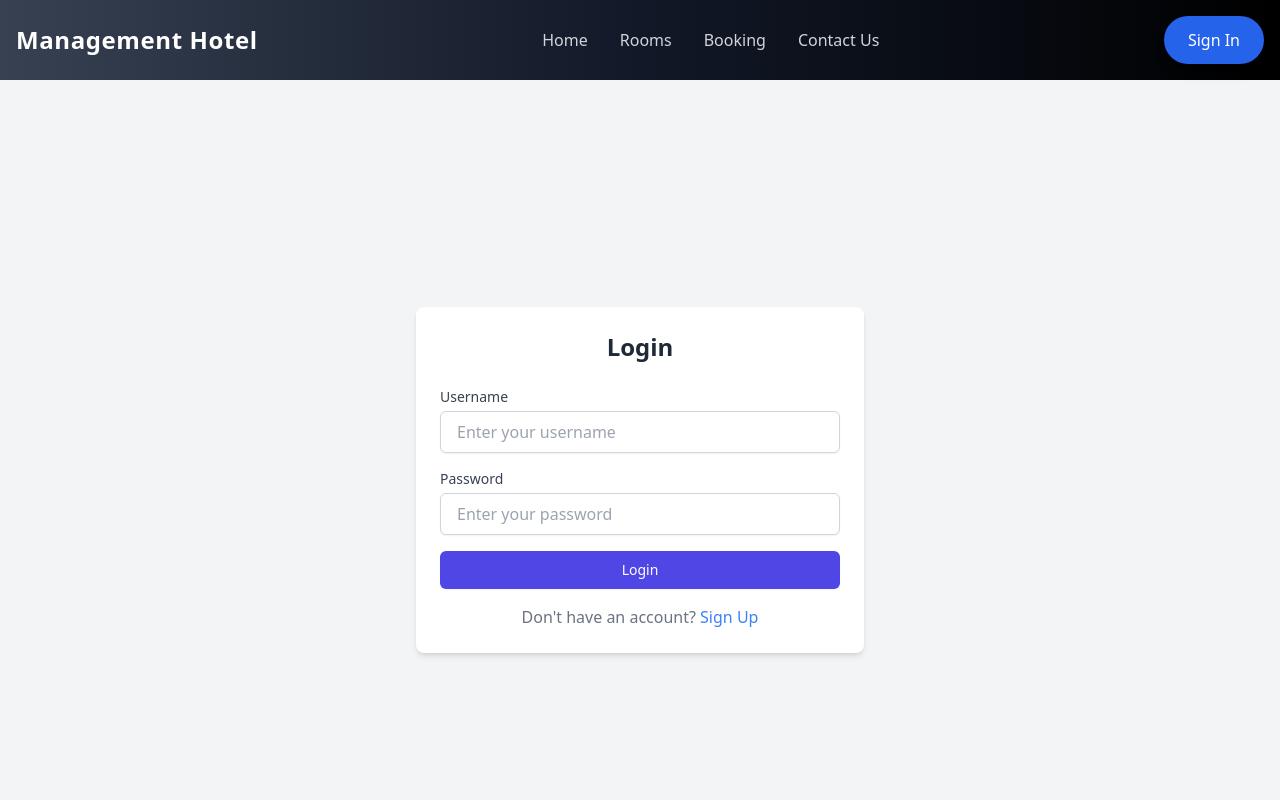
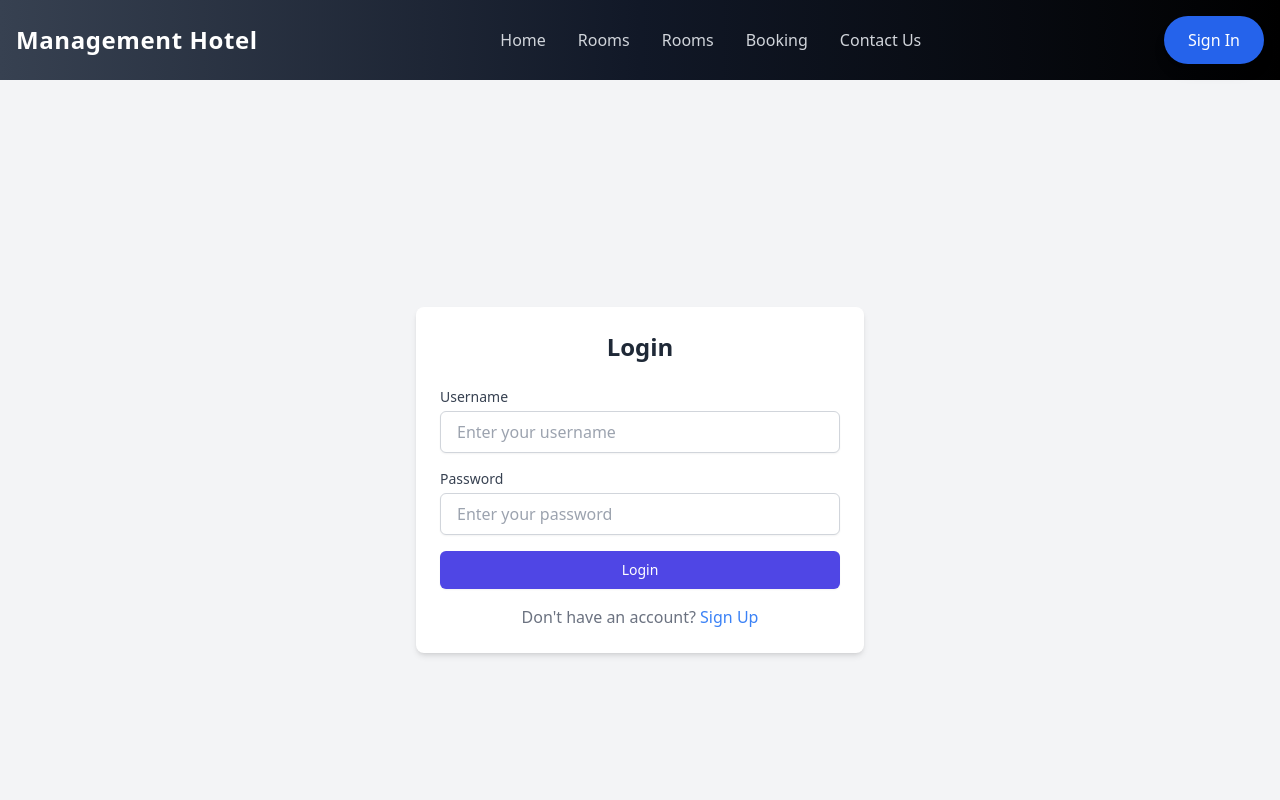
Before and after one commit to hiepquan11/HotelManagement, a React (Create React App) app in the folder Client/: page /signin in a window 1280 px wide. Shown: the top 800 px of the page. Built offline with nearby package versions, Linux system fonts and the light colour scheme.

Commit message:
update code

```diff
--- a/Client/src/page/AuthContext.js
+++ b/Client/src/page/AuthContext.js
@@ -37,6 +37,9 @@ export const AuthProvider = ({ children }) => {
   console.log(user?.role);
 
   const login = () => {
+    const jwt = localStorage.getItem("jwt")
+    const userInfo = parseJwt(jwt)
+    setUser(userInfo)
     setIsAuthenticated(true);
   };
 
--- a/Client/src/page/Header.jsx
+++ b/Client/src/page/Header.jsx
@@ -1,5 +1,4 @@
-
-import React, { useContext} from "react";
+import React, { useContext, useState } from "react";
 import { useNavigate } from "react-router-dom";
 import { AuthContext } from "./AuthContext";
 
@@ -7,7 +6,7 @@ const Header = () => {
   const { isAuthenticated, logout, user } = useContext(AuthContext); // Use AuthContext
   const navigate = useNavigate();
 
-
+  const [showRoomsMenu, setShowRoomsMenu] = useState(false); // State để toggle dropdown menu
 
   const handleSignOut = () => {
     logout(); // Call the logout function from AuthContext
@@ -19,28 +18,62 @@ const Header = () => {
       <div className="flex items-center mb-4 md:mb-0">
         <h1 className="text-white text-2xl font-extrabold tracking-wide">Management Hotel</h1>
       </div>
-      <nav className="space-x-4 md:space-x-8 text-center">
-        <a href="/" className="text-gray-300 hover:text-white hover:underline transition-all duration-300">
+      <nav className="relative space-x-4 md:space-x-8 text-center">
+        <a
+          href="/"
+          className="text-gray-300 hover:text-white hover:underline transition-all duration-300"
+        >
           Home
         </a>
         <a href="/Rooms" className="text-gray-300 hover:text-white hover:underline transition-all duration-300">
           Rooms
         </a>
-        <a href="/Booking" className="text-gray-300 hover:text-white hover:underline transition-all duration-300">
+
+
+        {/* Dropdown Menu cho Rooms */}
+        <div className="inline-block relative">
+  <button
+    className="text-gray-300 hover:text-white hover:underline transition-all duration-300"
+    onClick={() => setShowRoomsMenu(!showRoomsMenu)}
+  >
+    Rooms
+  </button>
+  {showRoomsMenu && (
+    <div className="absolute bg-white shadow-lg rounded mt-2 py-2 w-48 text-left z-20">
+      {/* RoomTypeDetail */}
+      <a
+        href="/RoomTypeDetail"
+        className="block px-4 py-2 text-gray-700 hover:bg-gray-200"
+      >
+        Room Type Detail
+      </a>
+      {/* AddRoom chỉ khi user là ADMIN */}
+      {isAuthenticated && user?.role === "ADMIN" && (
+        <a
+          href="/AddRoom"
+          className="block px-4 py-2 text-gray-700 hover:bg-gray-200"
+        >
+          Add Room
+        </a>
+      )}
+    </div>
+  )}
+</div>
+
+
+        <a
+          href="/Booking"
+          className="text-gray-300 hover:text-white hover:underline transition-all duration-300"
+        >
           Booking
         </a>
-        <a href="/Contact_us" className="text-gray-300 hover:text-white hover:underline transition-all duration-300">
+        <a
+          href="/Contact_us"
+          className="text-gray-300 hover:text-white hover:underline transition-all duration-300"
+        >
           Contact Us
         </a>
-        {isAuthenticated && user?.role === "ADMIN" && (
-          <a
-            href="/AddRoom"
-            className="text-gray-300 hover:text-white hover:underline transition-all duration-300"
-          >
-            Add Room
-          </a>
-        )}
-         {isAuthenticated && (
+        {isAuthenticated && (
           <a
             href="/YourBooking"
             className="text-gray-300 hover:text-white hover:underline transition-all duration-300"
@@ -48,15 +81,8 @@ const Header = () => {
             Your Booking
           </a>
         )}
-        {isAuthenticated && (
-          <a
-            href="/RoomTypeDetail"
-            className="text-gray-300 hover:text-white hover:underline transition-all duration-300"
-          >
-            RoomTypeDetail
-          </a>
-        )}
       </nav>
+
       {isAuthenticated ? (
         <button
           className="bg-red-600 hover:bg-red-700 text-white px-6 py-3 rounded-full mt-4 md:mt-0 shadow-lg"
```
Also changed, not shown: 1 other file (tests, documents, lock files or other folders).
